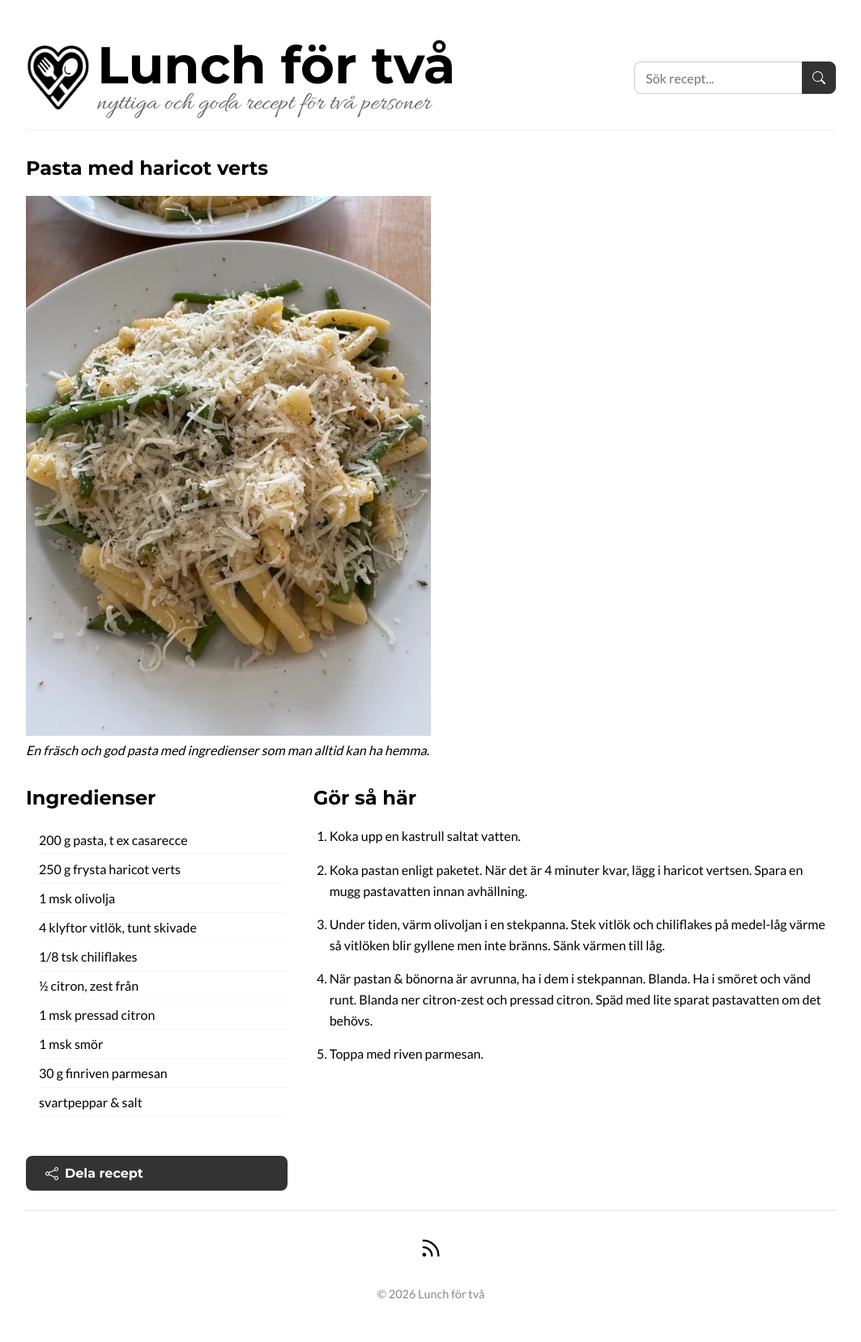
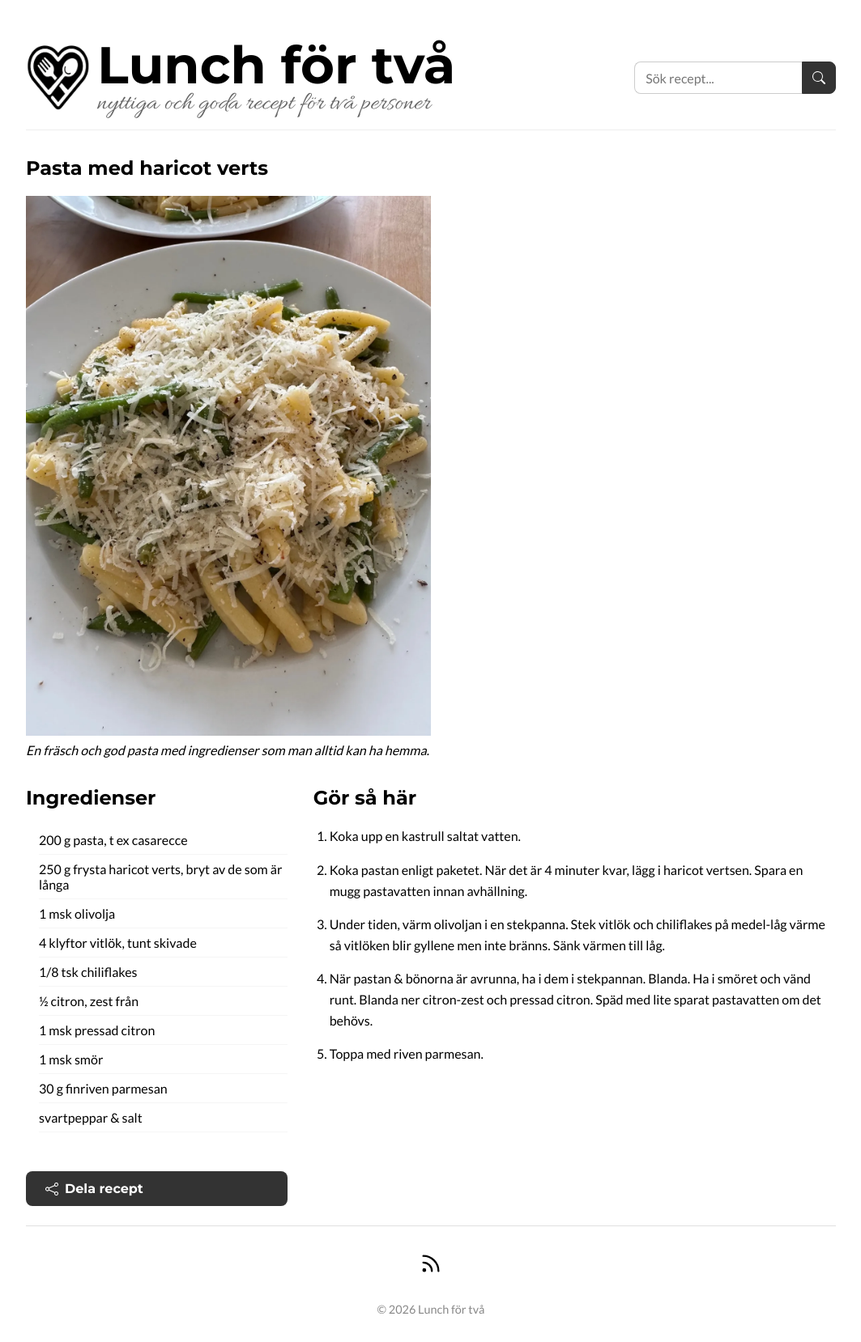
Before and after one commit to selessia/lunch-for-tva, a Jekyll site: the page built from _posts/2026-06-25-pasta-med-haricot-verts.md, in a window 1280 px wide. Shown: the whole page at 81% size, without its empty margins (108-1171 px from the left). Built offline with Jekyll 4.4.1, drawn with Linux system fonts in a browser that asks for light colours.

Commit message:
Nytt recept!

```diff
--- a/_posts/2026-06-25-pasta-med-haricot-verts.md
+++ b/_posts/2026-06-25-pasta-med-haricot-verts.md
@@ -15,7 +15,7 @@ calories: 592
 ingredients:
   - name: pasta, t ex casarecce
     quantity: 200 g
-  - name: frysta haricot verts
+  - name: frysta haricot verts, bryt av de som är långa
     quantity: 250 g
   - name: olivolja
     quantity: 1 msk
```
